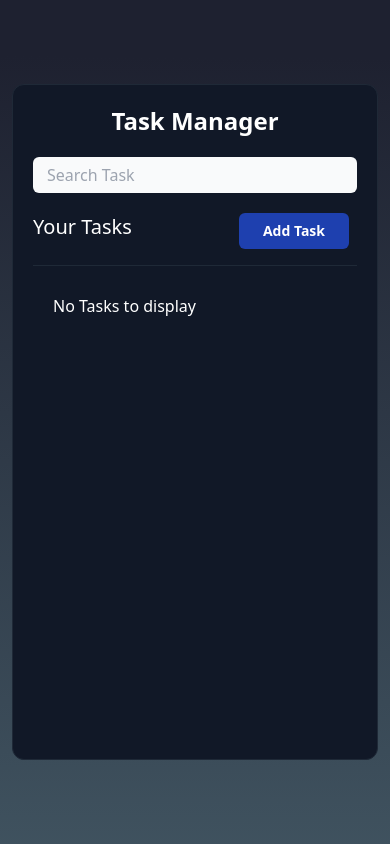
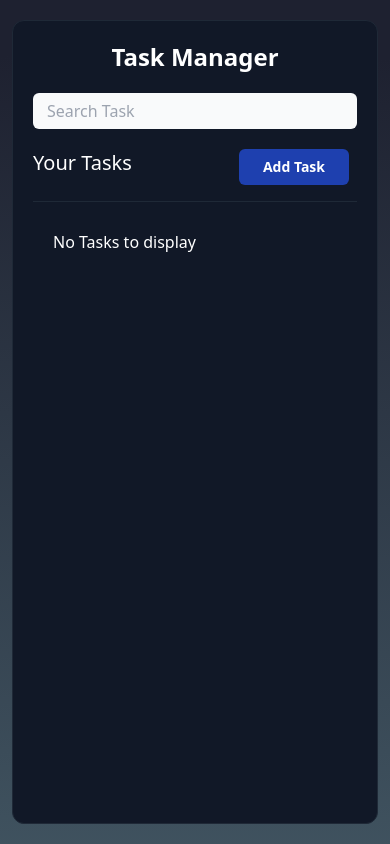
Before and after one commit to harshsinghlay/TaskManager, a React (Vite) app: page / in a window 390 px wide. Built offline with nearby package versions, Linux system fonts and the light colour scheme.

Commit message:
fix div on small devices

```diff
--- a/src/components/Tasks.jsx
+++ b/src/components/Tasks.jsx
@@ -35,7 +35,7 @@ function Tasks() {
   return (
     <>
       <div
-        className="w-full h-screen flex justify-center items-center  text-white overflow-hidden"
+        className="w-full h-screen flex justify-center sm:items-center sm:py-6 text-white overflow-hidden"
         style={{
           background:
             "linear-gradient(180.2deg, rgb(30, 33, 48) 6.8%, rgb(74, 98, 110) 131%)",
```
